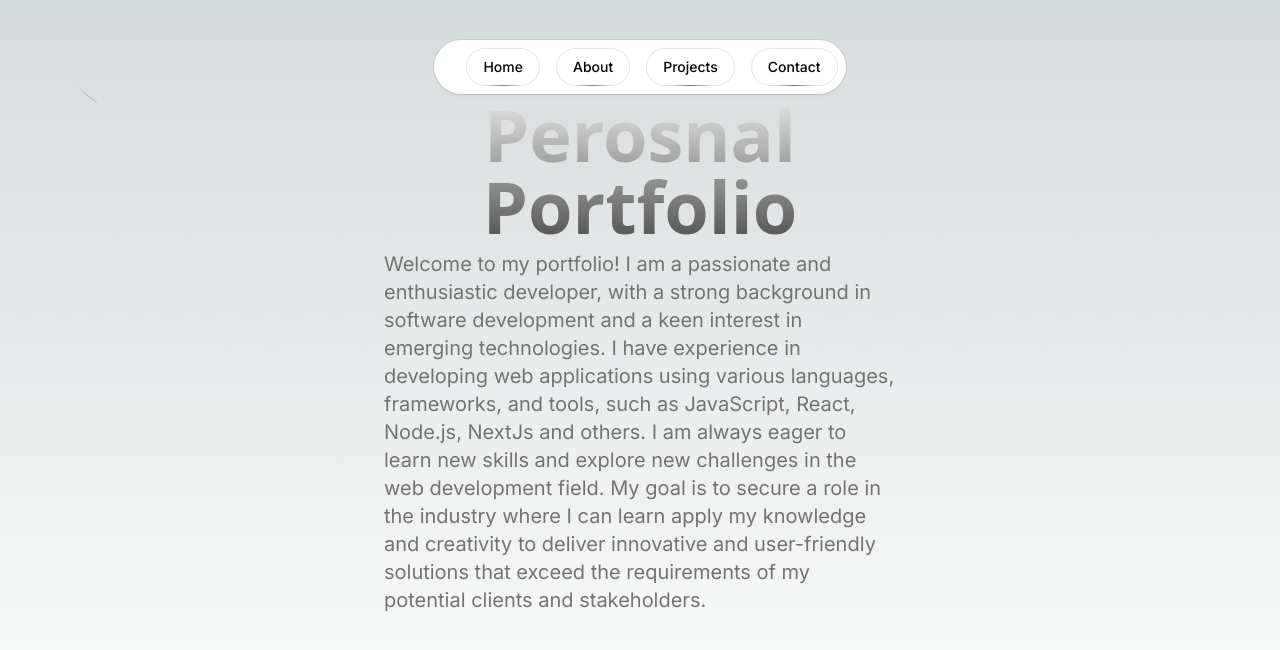
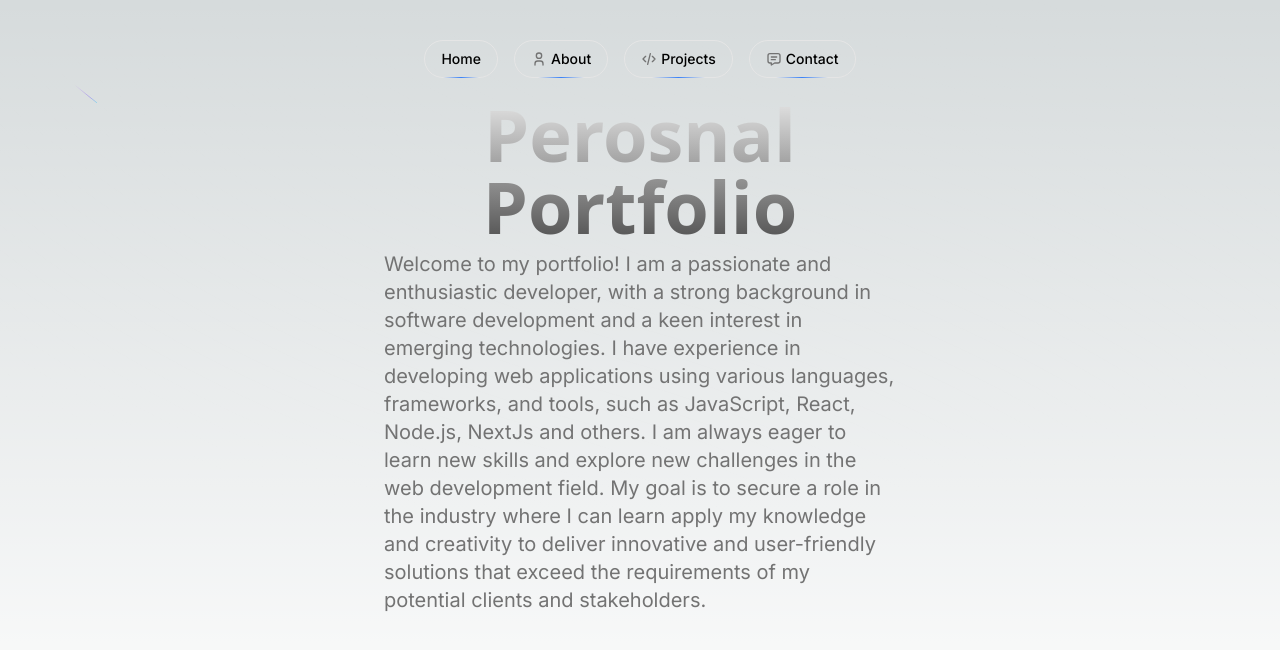
Before and after one commit to Mbareck21/portfolio, a Next.js app: page / in a window 1280 px wide. Shown: the top 650 px of the page. Built offline with nearby package versions, Linux system fonts and the light colour scheme.

Commit message:
navbar works

```diff
--- a/components/ui/floating-navbar.tsx
+++ b/components/ui/floating-navbar.tsx
@@ -1,9 +1,9 @@
 "use client";
-import React from "react";
+import { useState, useEffect } from "react";
 import { motion, AnimatePresence } from "framer-motion";
 import { cn } from "@/utils/cn";
 import Link from "next/link";
-import { IconHome } from "@tabler/icons-react";
+import { IconHome, IconMenu2, IconX } from "@tabler/icons-react";
 
 export const FloatingNav = ({
   navItems,
@@ -16,42 +16,99 @@ export const FloatingNav = ({
   }[];
   className?: string;
 }) => {
+  const [showFullNav, setShowFullNav] = useState(true);
+  const [showMenu, setShowMenu] = useState(false);
+
+  useEffect(() => {
+    const handleScroll = () => {
+      setShowFullNav(window.scrollY === 0);
+    };
+
+    window.addEventListener("scroll", handleScroll);
+    return () => window.removeEventListener("scroll", handleScroll);
+  }, []);
+
+  const toggleMenu = () => {
+    setShowMenu(!showMenu);
+  };
+
   return (
     <AnimatePresence mode="wait">
       <motion.div
-        initial={{ opacity: 0, y: -100 }} // Start with hidden and off-screen
-        animate={{ opacity: 1, y: 0 }} // Animate to visible and in position
+        initial={{ opacity: 0, y: -100 }}
+        animate={{ opacity: 1, y: 0 }}
         transition={{ duration: 0.2 }}
         className={cn(
-          "flex max-w-fit fixed top-10 inset-x-0 mx-auto border border-none dark:border-white/[0.2] rounded-full dark:bg-transparent bg-white shadow-[0px_2px_3px_-1px_rgba(0,0,0,0.1),0px_1px_0px_0px_rgba(25,28,33,0.02),0px_0px_0px_1px_rgba(25,28,33,0.08)] z-[5000] pr-2 pl-8 py-2 items-center justify-center space-x-4",
+          "fixed top-10 inset-x-0 z-50 flex items-center justify-end transition-transform",
+          showFullNav ? "mx-auto max-w-fit" : "right-4"
+        )}
+      >
+        {!showFullNav && (
+          <button
+            className="p-2  rounded-full border border-none dark:border-white/[0.2] bg-white dark:bg-transparent shadow-[0px_2px_3px_-1px_rgba(0,0,0,0.1),0px_1px_0px_0px_rgba(25,28,33,0.02),0px_0px_0px_1px_rgba(25,28,33,0.08)]"
+            onClick={toggleMenu}
+          >
+            {showMenu ? (
+              <IconX className="h-10 w-10 text-neutral-500 dark:text-white" />
+            ) : (
+              <IconMenu2 className="h-10 w-10 text-neutral-500 dark:text-white" />
+            )}
+          </button>
+        )}
+
+        {showFullNav && (
+          <>
+            <Link href="/">
+              <button className="border text-sm font-medium relative border-neutral-200 dark:border-white/[0.2] text-black dark:text-white px-4 py-2 rounded-full ">
+                <span className="hidden sm:block text-sm">Home</span>
+                <span className="absolute inset-x-0 w-1/2 mx-auto -bottom-px bg-gradient-to-r from-transparent via-blue-500 to-transparent h-px"></span>
+              </button>
+            </Link>
+
+            {navItems.map((navItem, idx) => (
+              <Link key={`link=${idx}`} href={navItem.link}>
+                <button className="border text-sm font-medium relative ml-4 border-neutral-200 dark:border-white/[0.2] text-black dark:text-white px-4 py-2 rounded-full w-fit flex items-center justify-center gap-1">
+                  {navItem.icon}
+                  <span className="hidden sm:block text-sm">
+                    {navItem.name}
+                  </span>
+                  <span className="absolute inset-x-0 w-1/2 mx-auto -bottom-px bg-gradient-to-r from-transparent via-blue-500 to-transparent h-px"></span>
+                </button>
+              </Link>
+            ))}
+          </>
+        )}
+
+        <AnimatePresence>
+          {!showFullNav && showMenu && (
+            <motion.div
+              initial={{ opacity: 0, y: -20 }}
+              animate={{ opacity: 1, y: 0 }}
+              exit={{ opacity: 0, y: -20 }}
+              className={cn(
+                "absolute top-12 right-4 bg-white dark:bg-transparent rounded-md p-4 space-y-2 z-50 border border-neutral-200 dark:border-white/[0.2]",
                 className
               )}
             >
-        <Link href={"/"}>
-          <button className="border text-sm font-medium relative border-neutral-200 dark:border-white/[0.2] text-black dark:text-white px-4 py-2 rounded-full">
-            <span className="block sm:hidden">
-              <IconHome />
-            </span>
-            <span className="hidden sm:block text-sm">Home</span>
-            <span className="absolute inset-x-0 w-1/2 mx-auto -bottom-px bg-gradient-to-r from-transparent via-blue-500 to-transparent h-px" />
-          </button>
-        </Link>
               {navItems.map((navItem, idx) => (
                 <Link
                   key={`link=${idx}`}
                   href={navItem.link}
-            className={cn(
-              "relative dark:text-neutral-50 items-center flex space-x-2 justify-between text-neutral-600 dark:hover:text-neutral-300 hover:text-neutral-500"
-            )}
+                  onClick={toggleMenu}
                 >
-            <button className="border text-sm font-medium relative border-neutral-200 dark:border-white/[0.2] text-black dark:text-white px-4 py-2 rounded-full">
-              <span className="block sm:hidden">{navItem.icon}</span>
-              <span className="hidden sm:block text-sm">{navItem.name}</span>
-              <span className="absolute inset-x-0 w-1/2 mx-auto -bottom-px bg-gradient-to-r from-transparent via-blue-500 to-transparent h-px" />
+                  <button className="border text-sm font-medium relative w-full border-neutral-200 dark:border-white/[0.2] text-black dark:text-white px-4 py-2 rounded-full">
+                    {navItem.icon}
+                    <span className="hidden sm:block text-sm">
+                      {navItem.name}
+                    </span>
+                    <span className="absolute inset-x-0 w-1/2 mx-auto -bottom-px bg-gradient-to-r from-transparent via-blue-500 to-transparent h-px"></span>
                   </button>
                 </Link>
               ))}
             </motion.div>
+          )}
+        </AnimatePresence>
+      </motion.div>
     </AnimatePresence>
   );
 };
```
Lines whose indentation alone changed are shown as unchanged.
